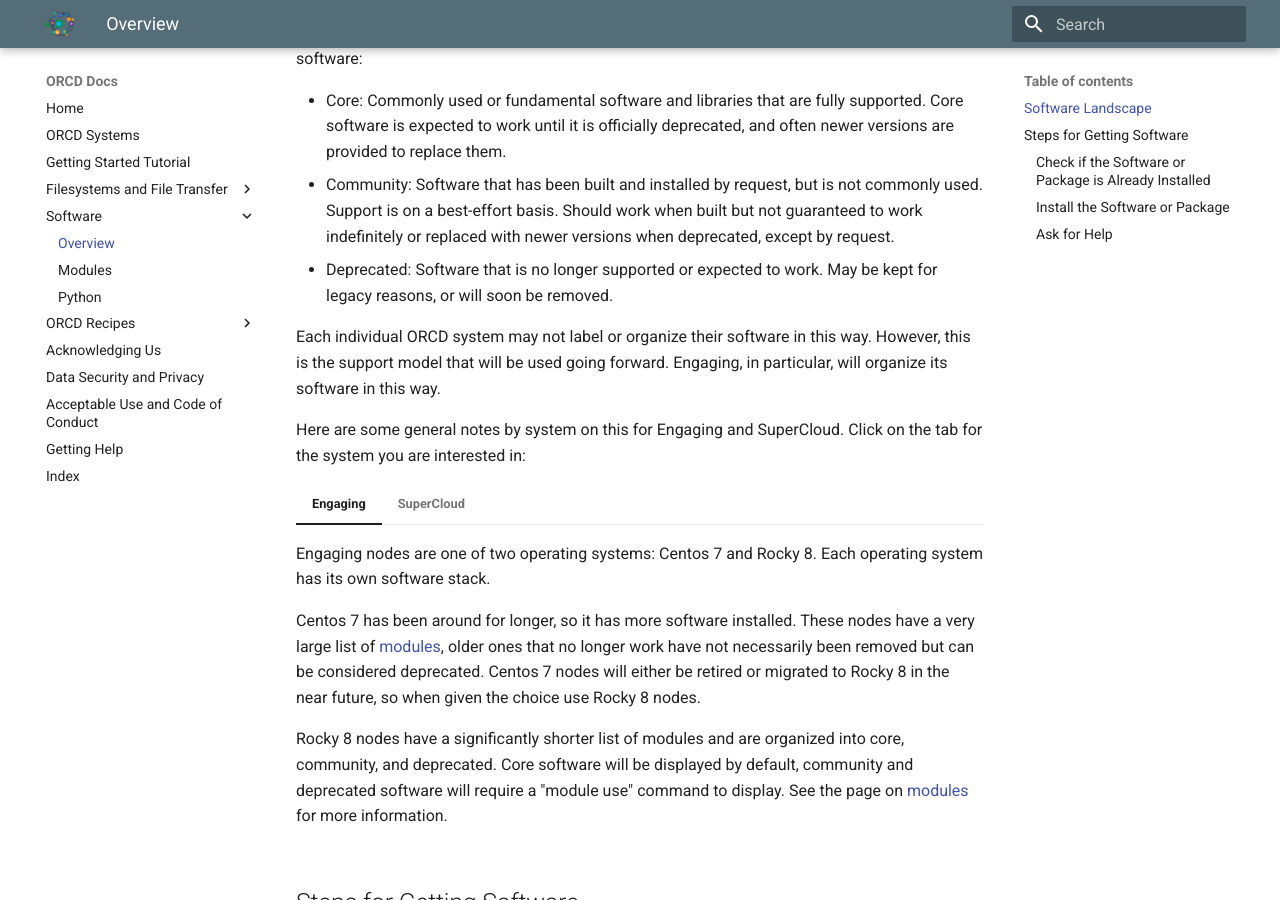
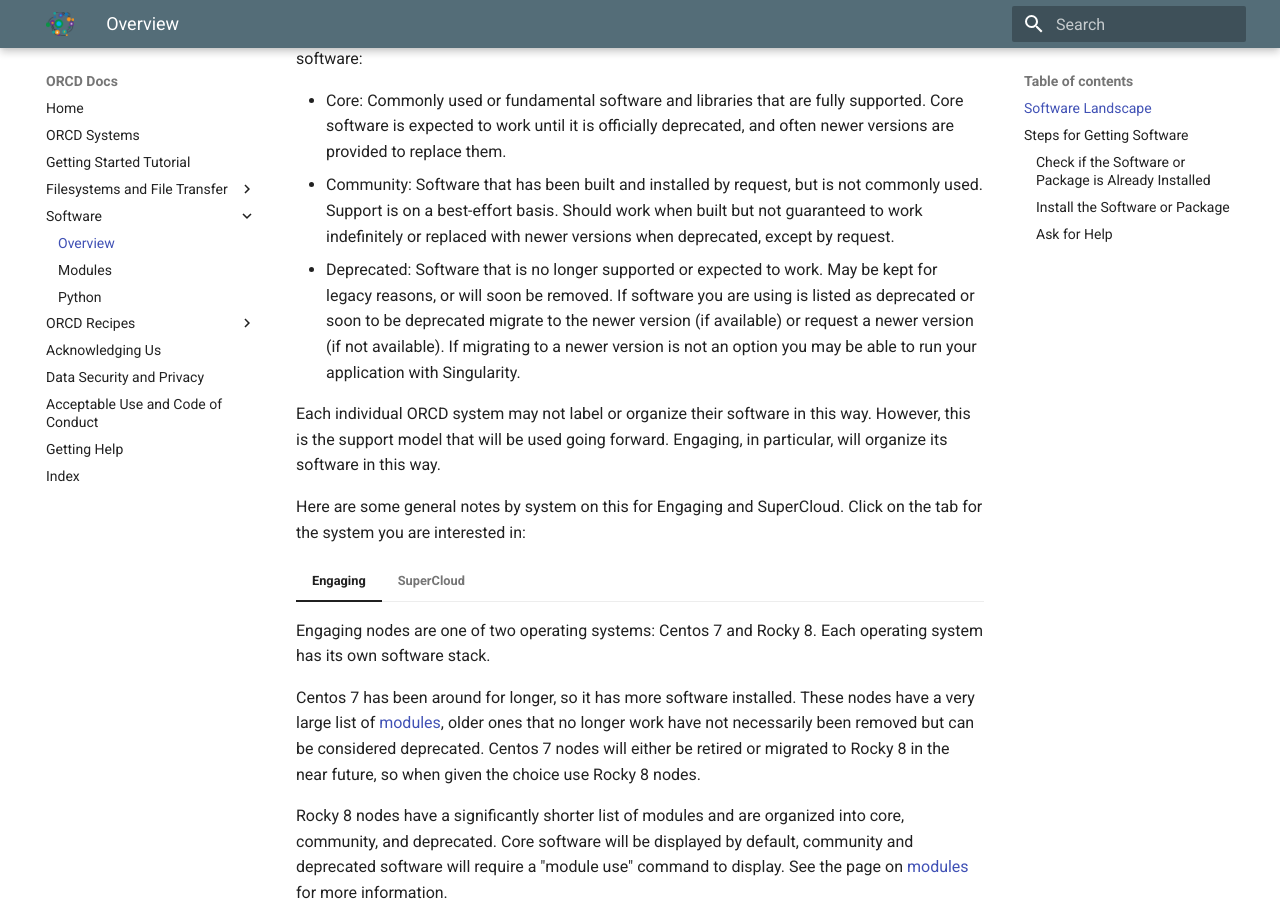
Before and after one commit to mit-orcd/orcd-docs-edit, an MkDocs documentation site: the page built from docs/software/overview.md, in a window 1280 px wide and 900 px high, scrolled down 393 px. Built offline with MkDocs 1.6.1 and Material for MkDocs 9.7.7, drawn with Linux system fonts in a browser that asks for light colours.

Commit message:
address deprecated software

```diff
--- a/docs/software/overview.md
+++ b/docs/software/overview.md
@@ -12,7 +12,7 @@
 
 - Core: Commonly used or fundamental software and libraries that are fully supported. Core software is expected to work until it is officially deprecated, and often newer versions are provided to replace them.
 - Community: Software that has been built and installed by request, but is not commonly used. Support is on a best-effort basis. Should work when built but not guaranteed to work indefinitely or replaced with newer versions when deprecated, except by request.
-- Deprecated: Software that is no longer supported or expected to work. May be kept for legacy reasons, or will soon be removed.
+- Deprecated: Software that is no longer supported or expected to work. May be kept for legacy reasons, or will soon be removed. If software you are using is listed as deprecated or soon to be deprecated migrate to the newer version (if available) or request a newer version (if not available). If migrating to a newer version is not an option you may be able to run your application with Singularity.
 
 Each individual ORCD system may not label or organize their software in this way. However, this is the support model that will be used going forward. Engaging, in particular, will organize its software in this way.
 
```
